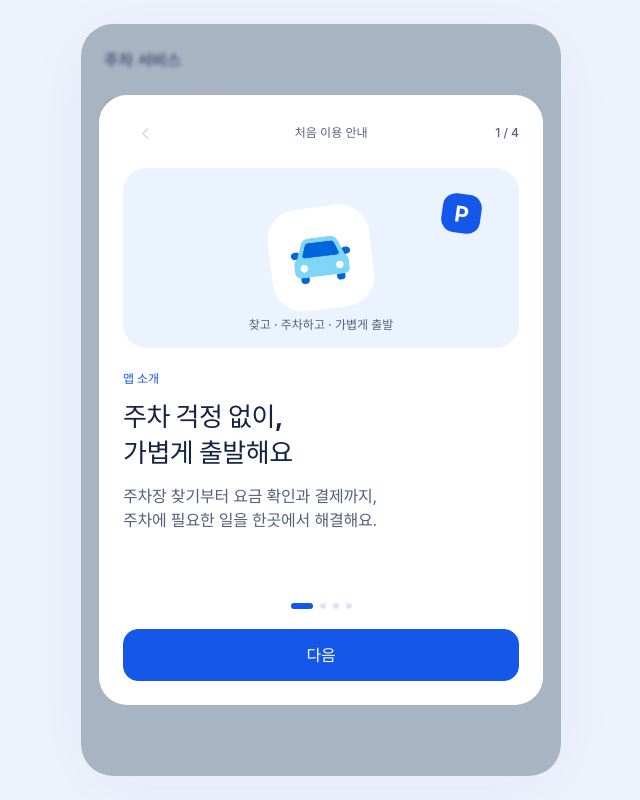
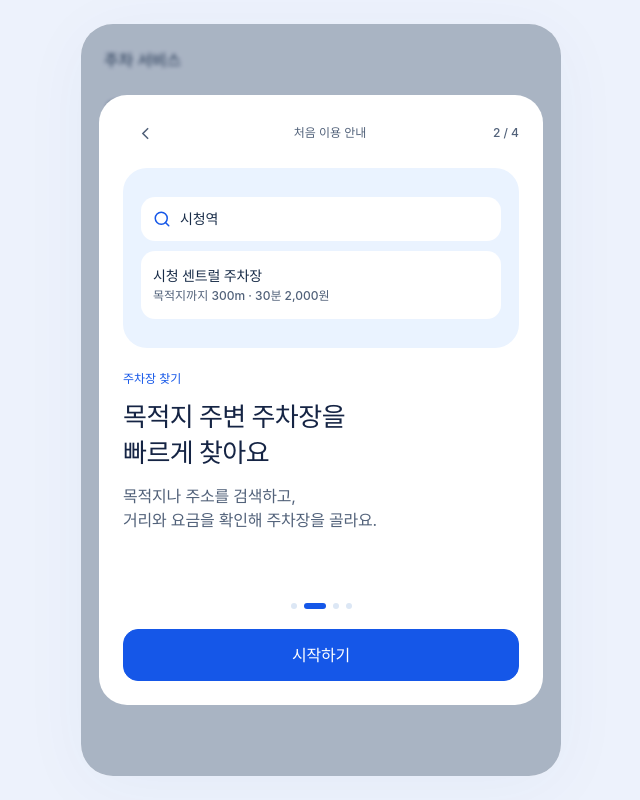
Before and after one commit to parkinguiux-collab/parkinguiux, a website: page index.html in a window 1280 px wide. Shown: the whole page, without its empty margins (319-959 px from the left). Drawn offline with Linux system fonts and the light colour scheme; a web font is replaced by a local one.

Commit message:
Auto-advance onboarding slides with subtle motion and start action

```diff
--- a/assets/onboarding.css
+++ b/assets/onboarding.css
@@ -86,3 +86,9 @@
 .welcome-return{display:block;margin:22px auto 0;min-height:44px;color:var(--text-secondary);background:transparent;font-size:var(--type-caption-size);line-height:var(--type-caption-line);letter-spacing:var(--type-caption-tracking);font-weight:500;}
 @media(min-width:500px){#parking-first-visit,#parking-first-visit .pv-phone,#parking-first-visit .pv-body,#parking-first-visit .pv-auth{min-height:calc(100dvh - 48px)}}
 @media(max-width:375px){#parking-first-visit .pv-layer{padding:14px 12px}#parking-first-visit .pv-dialog{padding:12px 20px 20px}#parking-first-visit .pv-art{height:155px;margin-bottom:18px}#parking-first-visit .pv-dialog h2{font-size:var(--type-title-size);line-height:var(--type-title-line);letter-spacing:var(--type-title-tracking);font-weight:700;}#parking-first-visit .pv-dialog p{font-size:var(--type-body-sm-size);line-height:var(--type-body-sm-line);letter-spacing:var(--type-body-sm-tracking);font-weight:400;}}
+
+/* Automatic intro: a short, quiet slide between the four guide panels. */
+#parking-first-visit .pv-slide:not([hidden]){animation:pv-slide-arrive 520ms cubic-bezier(.22,.61,.36,1) both}
+#parking-first-visit .pv-dialog{overflow:hidden}
+@keyframes pv-slide-arrive{from{opacity:0;transform:translateX(18px)}to{opacity:1;transform:translateX(0)}}
+@media(prefers-reduced-motion:reduce){#parking-first-visit .pv-slide:not([hidden]){animation:none}}
--- a/assets/onboarding.js
+++ b/assets/onboarding.js
@@ -10,6 +10,12 @@
   const ACCESS_KEY = 'parking-preview-access-v1';
   const SEEN_KEY = 'parking-onboarding-seen-v1';
   const read = (storage, key) => { try { return storage.getItem(key); } catch { return null; } };
+  let slideTimer;
+  const scheduleSlides = () => {
+    clearTimeout(slideTimer);
+    if (view !== 'intro' || !app.classList.contains('is-welcome') || document.hidden) return;
+    slideTimer = setTimeout(() => { page = (page + 1) % slides.length; render(); }, 4500);
+  };
   let page = 0;
   let view = read(localStorage, SEEN_KEY) ? 'auth' : 'intro';
   const render = () => {
@@ -24,7 +30,8 @@
     $('.pv-dialog').setAttribute('aria-labelledby', `pv-title-${page}`);
     $('#pv-count').textContent = `${page + 1} / 4`;
     $('#pv-prev').disabled = page === 0;
-    $('#pv-next').textContent = page === 3 ? '시작하기' : '다음';
+    $('#pv-next').textContent = '시작하기';
+    scheduleSlides();
   };
   const gate = () => {
     app.classList.add('is-welcome');
@@ -34,6 +41,7 @@
     window.scrollTo({ top: 0, behavior: 'instant' });
   };
   const enterPreview = () => {
+    clearTimeout(slideTimer);
     try { sessionStorage.setItem(ACCESS_KEY, 'preview'); } catch { /* Current page still works without storage. */ }
     app.classList.remove('is-welcome');
     document.getElementById('app-main').inert = false;
@@ -42,8 +50,8 @@
     window.scrollTo({ top: 0, behavior: 'instant' });
   };
   $('#pv-next').addEventListener('click', () => {
-    if (page < 3) page++;
-    else { view = 'auth'; try { localStorage.setItem(SEEN_KEY, 'seen'); } catch { /* Optional preference. */ } }
+    view = 'auth';
+    try { localStorage.setItem(SEEN_KEY, 'seen'); } catch { /* Optional preference. */ }
     render();
   });
   $('#pv-prev').addEventListener('click', () => { page = Math.max(0, page - 1); render(); });
@@ -61,5 +69,6 @@
     try { sessionStorage.removeItem(ACCESS_KEY); } catch { /* Return works without storage. */ }
     view = 'auth'; gate();
   });
+  document.addEventListener('visibilitychange', scheduleSlides);
   if (read(sessionStorage, ACCESS_KEY) === 'preview') enterPreview(); else gate();
 })();
--- a/index.html
+++ b/index.html
@@ -10,14 +10,14 @@
   <link rel="apple-touch-icon" href="assets/app-icons/apple-touch-icon.png">
   <link rel="manifest" href="manifest.webmanifest">
   <link rel="stylesheet" href="assets/vendor/leaflet.css">
-  <link rel="stylesheet" href="styles.css?v=20261023-v34">
-  <link rel="stylesheet" href="assets/onboarding.css?v=20261023-v34">
+  <link rel="stylesheet" href="styles.css?v=20261023-v35">
+  <link rel="stylesheet" href="assets/onboarding.css?v=20261023-v35">
   <script defer src="assets/vendor/leaflet.js"></script>
   <script defer src="assets/vendor/ui-icons.js"></script>
   <script defer src="assets/nearby-map.js"></script>
-  <script defer src="app.js?v=20261023-v34"></script>
-  <script defer src="assets/onboarding.js?v=20261023-v34"></script>
-  <link rel="stylesheet" href="assets/typography.css?v=20261023-v34">
+  <script defer src="app.js?v=20261023-v35"></script>
+  <script defer src="assets/onboarding.js?v=20261023-v35"></script>
+  <link rel="stylesheet" href="assets/typography.css?v=20261023-v35">
 </head>
 <body>
 <div class="app-shell is-welcome" id="parking-app">
@@ -50,7 +50,7 @@
             <div class="pv-art" aria-label="주차요금 확인 및 출차 안내 예시"><div class="pv-receipt"><div class="pv-receipt-label">현재 주차요금</div><div class="pv-amount">8,000원</div><div class="pv-confirm"><i data-lucide="circle-check" aria-hidden="true"></i><span>결제 후 출차 안내 확인</span></div></div></div>
             <div class="pv-eyebrow">요금 확인 · 출차</div><h2 id="pv-title-3">요금 확인부터 결제까지<br>간편하게 마무리해요</h2><p>이용 현황에서 주차 시간과 요금을 확인하고,<br>결제 후 출차 안내를 따라주세요.</p>
           </div>
-          <div class="pv-dialog-foot"><div class="pv-dots" aria-label="안내 4장 중 1번째"><span class="pv-dot" aria-current="step"></span><span class="pv-dot"></span><span class="pv-dot"></span><span class="pv-dot"></span></div><button class="pv-primary cursor-interaction" id="pv-next" type="button">다음</button></div>
+          <div class="pv-dialog-foot"><div class="pv-dots" aria-label="안내 4장 중 1번째"><span class="pv-dot" aria-current="step"></span><span class="pv-dot"></span><span class="pv-dot"></span><span class="pv-dot"></span></div><button class="pv-primary cursor-interaction" id="pv-next" type="button">시작하기</button></div>
         </section>
       </div>
       <section class="pv-auth" id="pv-auth" aria-labelledby="pv-auth-title" hidden>
```
